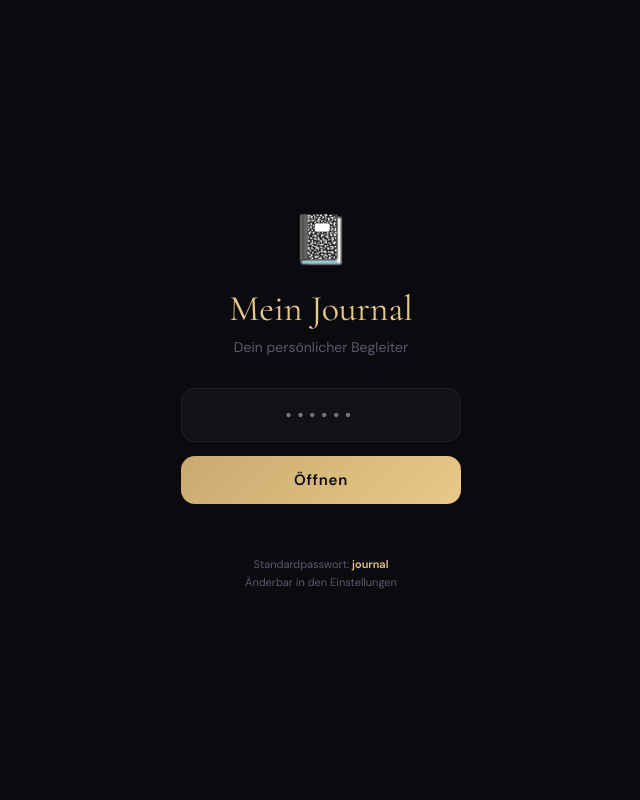
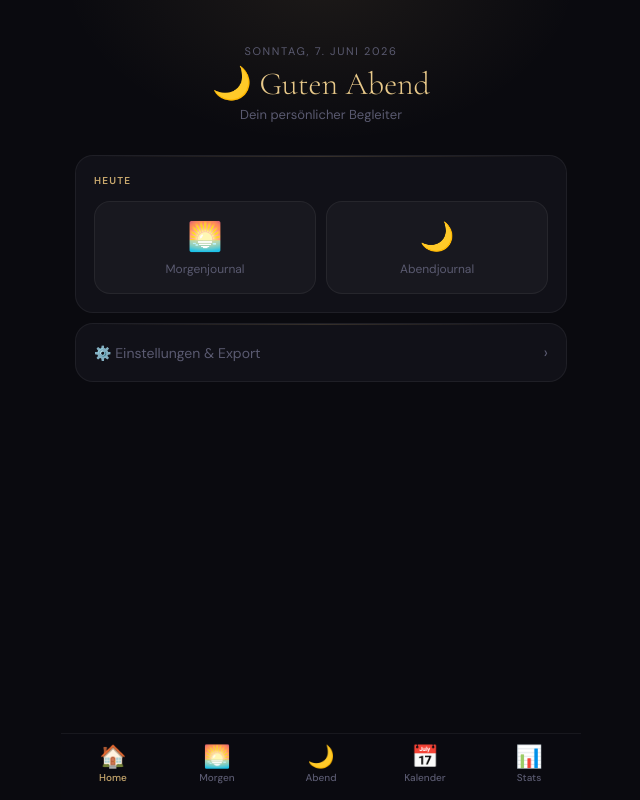
Before and after one commit to Vikhbr/Journal, a plain HTML site: page index.html in a window 1280 px wide. Shown: the whole page, without its empty margins (319-959 px from the left). Drawn offline with nearby package versions, Linux system fonts and the light colour scheme.

Commit message:
Update index.html

```diff
--- a/index.html
+++ b/index.html
@@ -108,33 +108,13 @@ textarea:focus,input[type=text]:focus{border-color:rgba(201,169,110,0.35);}
 .toast.show{opacity:1;transform:translateX(-50%) translateY(0);}
 .ai-period-btn{padding:6px 14px;border-radius:20px;border:1px solid var(--border);background:var(--surface2);color:var(--muted);font-size:12px;cursor:pointer;transition:all 0.15s;font-family:'DM Sans',sans-serif;user-select:none;}
 .ai-period-btn.on{background:rgba(201,169,110,0.12);border-color:rgba(201,169,110,0.4);color:var(--gold2);}
-/* PASSWORD SCREEN */
-#pwscreen{position:fixed;inset:0;background:var(--bg);display:flex;flex-direction:column;align-items:center;justify-content:center;z-index:500;padding:32px;}
-.pw-title{font-family:'Cormorant Garamond',serif;font-size:36px;color:var(--gold2);margin-bottom:8px;}
-.pw-sub{font-size:14px;color:var(--muted);margin-bottom:32px;}
-.pw-input{width:100%;max-width:280px;text-align:center;font-size:18px;letter-spacing:0.3em;padding:14px;border-radius:14px;background:var(--surface);border:1px solid var(--border);color:var(--text);outline:none;font-family:'DM Sans',sans-serif;}
-.pw-btn{margin-top:14px;width:100%;max-width:280px;padding:14px;border-radius:14px;background:linear-gradient(135deg,var(--gold),var(--gold2));border:none;color:#0a0a0f;font-size:15px;font-weight:700;font-family:'DM Sans',sans-serif;cursor:pointer;letter-spacing:0.05em;}
-.pw-err{font-size:13px;color:var(--danger);margin-top:10px;height:18px;}
+
 .gap{height:12px;}
 </style>
 </head>
 <body>
 
-<!-- PASSWORD SCREEN -->
-<div id="pwscreen">
-  <div style="font-size:48px;margin-bottom:16px">📓</div>
-  <div class="pw-title">Mein Journal</div>
-  <div class="pw-sub">Dein persönlicher Begleiter</div>
-  <input class="pw-input" type="password" id="pw-input" placeholder="••••••" onkeydown="if(event.key==='Enter')checkPW()">
-  <button class="pw-btn" onclick="checkPW()">Öffnen</button>
-  <div class="pw-err" id="pw-err"></div>
-  <div style="font-size:11px;color:var(--muted);margin-top:24px;text-align:center;max-width:280px;line-height:1.6">
-    Standardpasswort: <strong style="color:var(--gold2)">journal</strong><br>
-    Änderbar in den Einstellungen
-  </div>
-</div>
-
-<div id="app" style="display:none">
+<div id="app">
   <div class="toast" id="toast"></div>
   <div id="content">
     <div id="v-home"></div>
@@ -154,21 +134,7 @@ textarea:focus,input[type=text]:focus{border-color:rgba(201,169,110,0.35);}
 </div>
 
 <script>
-// ── PASSWORD ──────────────────────────────────────────────────
-const DEFAULT_PW = 'journal';
-function checkPW() {
-  const val = document.getElementById('pw-input').value;
-  const stored = localStorage.getItem('j_pw') || DEFAULT_PW;
-  if(val === stored) {
-    document.getElementById('pwscreen').style.display = 'none';
-    document.getElementById('app').style.display = 'flex';
-    go('home');
-  } else {
-    document.getElementById('pw-err').textContent = 'Falsches Passwort';
-    document.getElementById('pw-input').value = '';
-    setTimeout(() => document.getElementById('pw-err').textContent = '', 2000);
-  }
-}
+
 
 // ── STATE ─────────────────────────────────────────────────────
 let mData = {}, aData = {};
@@ -744,18 +710,7 @@ function rSettings() {
       <div class="hdr-title">⚙️ Einstellungen</div>
       <div class="hdr-sub">Export & Sicherheit</div>
     </div>
-    <div class="card">
-      <div class="ct">Passwort ändern</div>
-      <div class="fg">
-        <label class="fl">Neues Passwort</label>
-        <input type="password" id="pw-new" placeholder="Neues Passwort eingeben">
-      </div>
-      <div class="fg">
-        <label class="fl">Bestätigen</label>
-        <input type="password" id="pw-confirm" placeholder="Passwort wiederholen">
-      </div>
-      <button class="sbtn sbtn-m" onclick="changePW()" style="margin:0">Passwort speichern</button>
-    </div>
+
     <div class="card">
       <div class="ct">Daten exportieren</div>
       <div style="font-size:13px;color:var(--muted);margin-bottom:14px;line-height:1.6">
@@ -828,7 +783,7 @@ function calcStreak(entries) {
 }
 
 // ── INIT ──────────────────────────────────────────────────────
-document.getElementById('pw-input').focus();
+go('home');
 </script>
 </body>
 </html>
```
